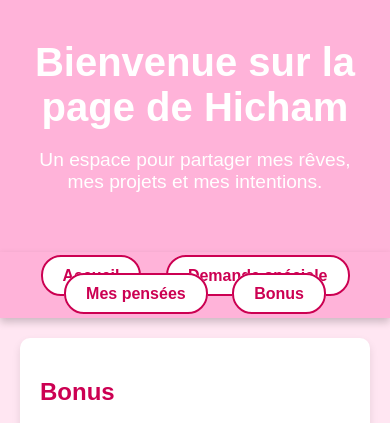
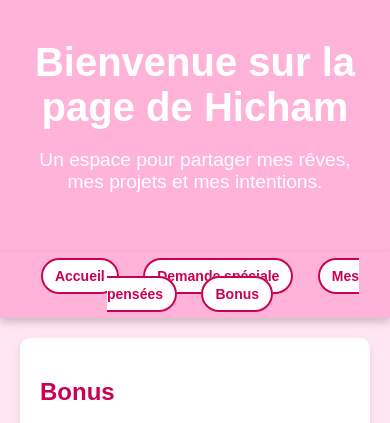
Before and after one commit to ashshaghaf/Al-Haya, a plain HTML site: page bonus.html in a window 390 px wide. Shown: the top 423 px of the page. Drawn offline with Linux system fonts and the light colour scheme.

Commit message:
Update bonus.html

```diff
--- a/bonus.html
+++ b/bonus.html
@@ -38,6 +38,13 @@
 
        nav a:not(:last-child) {
     margin-bottom: 10px;
+}
+
+        @media (max-width: 600px) {
+    nav a {
+        font-size: 14px; /* Réduit la taille de la police sur mobile */
+        padding: 8px 12px; /* Réduit la taille des boutons */
+    }
 }
         header {
             background-color: #ffb3d9;
```
